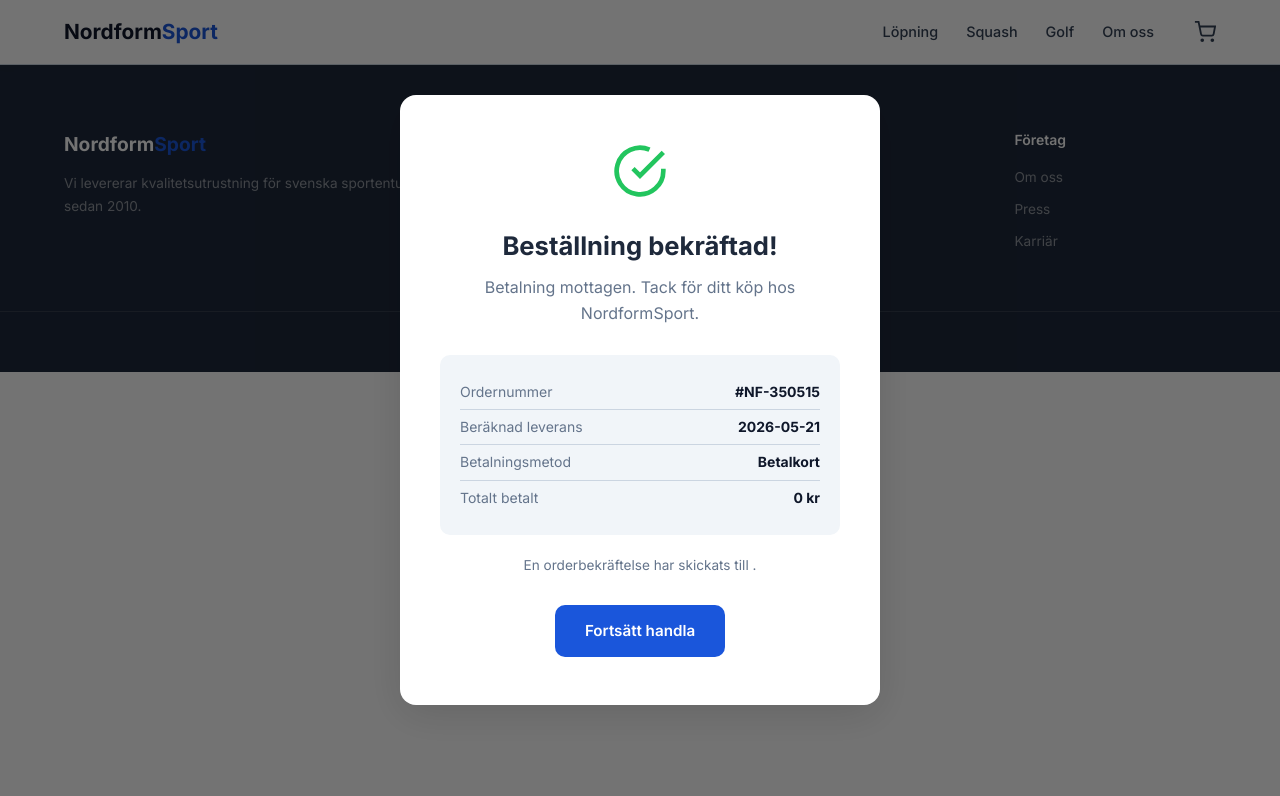
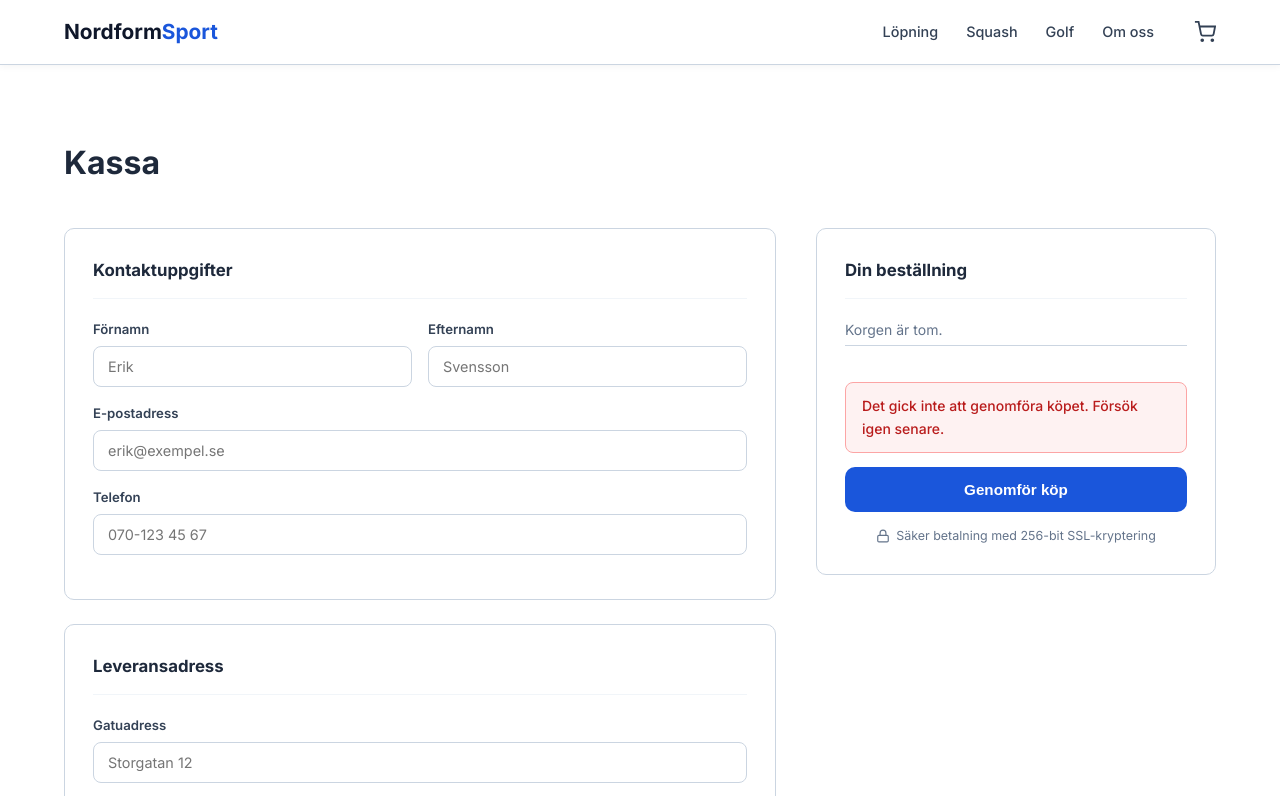
Before and after one commit to sebslack123/SlackRetailSite, a website: page checkout.html in a window 1280 px wide. Both pictures are taken after a click on the button "Genomför köp". Shown: the top 796 px of the page. Drawn offline with Linux system fonts and the light colour scheme.

Commit message:
chore: reset to broken demo state [reporeverse]

```diff
--- a/checkout.html
+++ b/checkout.html
@@ -230,27 +230,9 @@
     }
 
     function placeOrder() {
-      const email = document.getElementById('email').value;
-      const payment = document.querySelector('input[name="payment"]:checked').value;
-
-      const orderNum = '#NF-' + Math.floor(100000 + Math.random() * 900000);
-
-      const deliveryDate = new Date();
-      deliveryDate.setDate(deliveryDate.getDate() + 3);
-      const formattedDate = deliveryDate.toLocaleDateString('sv-SE');
-
-      const total = formatPrice(getCartTotal());
-
-      const paymentLabels = { card: 'Betalkort', swish: 'Swish', klarna: 'Faktura – Klarna' };
-
-      document.getElementById('order-number').textContent = orderNum;
-      document.getElementById('delivery-date').textContent = formattedDate;
-      document.getElementById('payment-method-display').textContent = paymentLabels[payment];
-      document.getElementById('conf-total').textContent = total;
-      document.getElementById('conf-email-addr').textContent = email;
-
-      document.getElementById('checkout-section').style.display = 'none';
-      document.getElementById('order-confirmation').style.display = 'flex';
+      const el = document.getElementById('payment-error');
+      el.textContent = 'Det gick inte att genomföra köpet. Försök igen senare.';
+      el.style.display = 'block';
     }
 
     function clearCartAndGo(e) {
```
